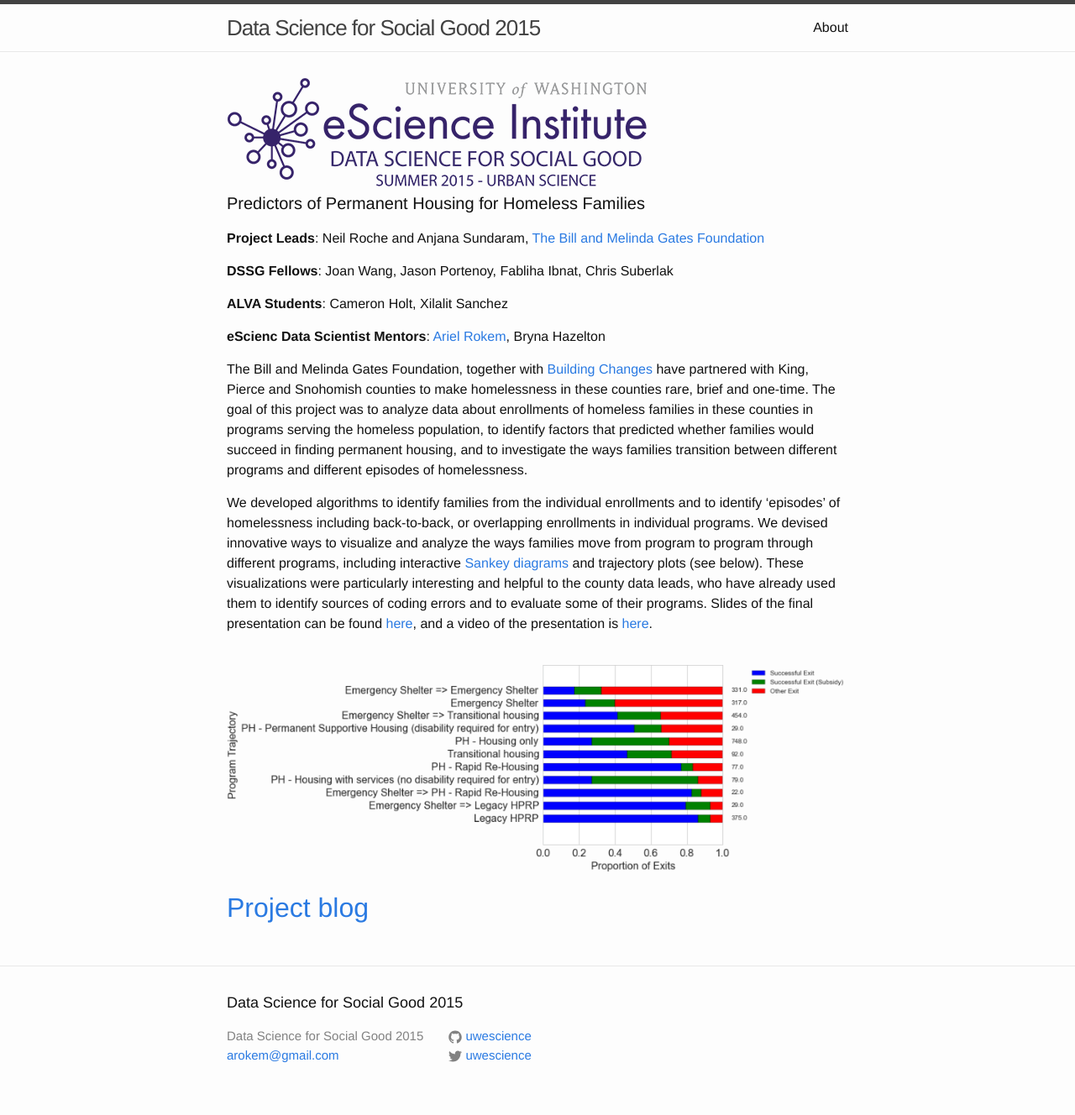
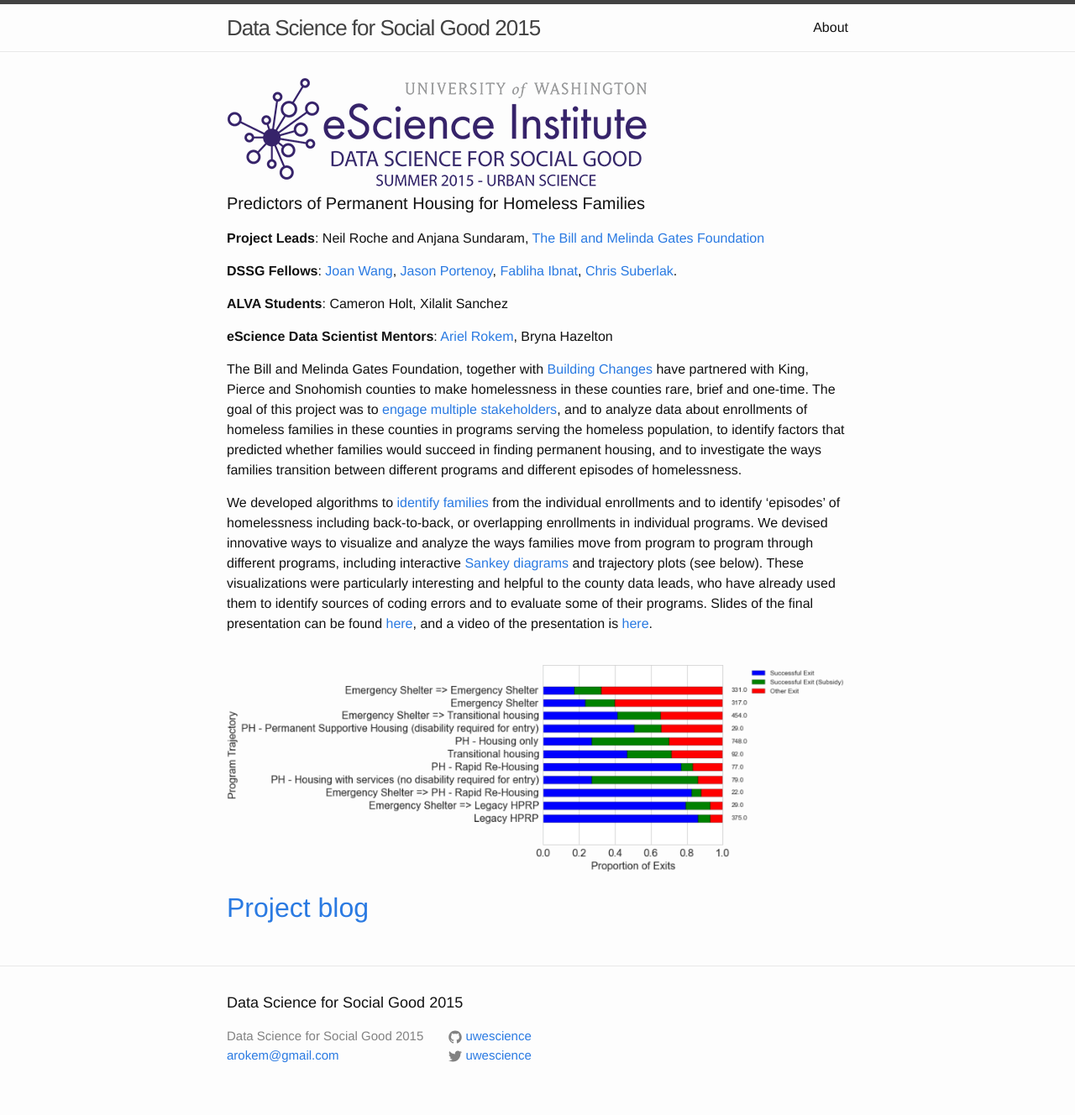
Before and after one commit to uwescience/DSSG2015-predicting-permanent-housing, a Jekyll site: the page built from index.md, in a window 1280 px wide. Shown: the whole page at 84% size. Built offline with Jekyll 4.4.1, drawn with Linux system fonts in a browser that asks for light colours.

Commit message:
Add some links!

```diff
--- a/index.md
+++ b/index.md
@@ -10,16 +10,15 @@ layout: home
 
 **Project Leads**: Neil Roche and Anjana Sundaram, [The Bill and Melinda Gates Foundation](http://www.gatesfoundation.org/)
 
-**DSSG Fellows**: Joan Wang, Jason Portenoy, Fabliha Ibnat, Chris Suberlak
+**DSSG Fellows**: <a href="http://uwescience.github.io/DSSG2015-predicting-permanent-housing/2015-07-03-joan-introduction/">Joan Wang</a>, <a href="http://uwescience.github.io/DSSG2015-predicting-permanent-housing/2015-07-16-jason-introduction/">Jason Portenoy</a>, <a href="http://uwescience.github.io/DSSG2015-predicting-permanent-housing/2015-07-03-fabliha-introduction/">Fabliha Ibnat</a>, <a href="http://uwescience.github.io/DSSG2015-predicting-permanent-housing/2015-07-05-chris-introduction/">Chris Suberlak</a>.
 
 **ALVA Students**: Cameron Holt, Xilalit Sanchez
 
-**eScienc Data Scientist Mentors**: [Ariel Rokem](http://arokem.org), Bryna Hazelton
+**eScience Data Scientist Mentors**: [Ariel Rokem](http://arokem.org), Bryna Hazelton
 
+The Bill and Melinda Gates Foundation, together with [Building Changes](http://www.buildingchanges.org/) have partnered with King, Pierce and Snohomish counties to make homelessness in these counties rare, brief and one-time. The goal of this project was to <a href="http://uwescience.github.io/DSSG2015-predicting-permanent-housing/2015-08-06-multi-stakeholder-collaboration/">engage multiple stakeholders</a>, and to analyze data about enrollments of homeless families in these counties in programs serving the homeless population, to identify factors that predicted whether families would succeed in finding permanent housing, and to investigate the ways families transition between different programs and different episodes of homelessness.
 
-The Bill and Melinda Gates Foundation, together with [Building Changes](http://www.buildingchanges.org/) have partnered with King, Pierce and Snohomish counties to make homelessness in these counties rare, brief and one-time. The goal of this project was to analyze data about enrollments of homeless families in these counties in programs serving the homeless population, to identify factors that predicted whether families would succeed in finding permanent housing, and to investigate the ways families transition between different programs and different episodes of homelessness.
-
-We developed algorithms to identify families from the individual enrollments and to identify 'episodes' of homelessness including back-to-back, or overlapping enrollments in individual programs. We devised innovative ways to visualize and analyze the ways families move from program to program through different programs, including interactive [Sankey diagrams](tinyurl.com/dssg-homeless) and trajectory plots (see below). These visualizations were particularly interesting and helpful to the county data leads, who have already used them to identify sources of coding errors and to evaluate some of their programs. Slides of the final presentation can be found <a href="http://uwescience.github.io/DSSG2015-predicting-permanent-housing/images/DSSG2015-PPH-final-presentation.pdf">here</a>, and a video of the presentation is<a href="https://uw.hosted.panopto.com/Panopto/Pages/Viewer.aspx?id=bfe033ea-524f-b8cc-3bae-a0ac3a65794b"> here</a>.
+We developed algorithms to <a href="http://uwescience.github.io/DSSG2015-predicting-permanent-housing/2015-07-27-chris-galaxy-clusters/">identify families</a> from the individual enrollments and to identify 'episodes' of homelessness including back-to-back, or overlapping enrollments in individual programs. We devised innovative ways to visualize and analyze the ways families move from program to program through different programs, including interactive [Sankey diagrams](tinyurl.com/dssg-homeless) and trajectory plots (see below). These visualizations were particularly interesting and helpful to the county data leads, who have already used them to identify sources of coding errors and to evaluate some of their programs. Slides of the final presentation can be found <a href="http://uwescience.github.io/DSSG2015-predicting-permanent-housing/images/DSSG2015-PPH-final-presentation.pdf">here</a>, and a video of the presentation is<a href="https://uw.hosted.panopto.com/Panopto/Pages/Viewer.aspx?id=bfe033ea-524f-b8cc-3bae-a0ac3a65794b"> here</a>.
 
 <img src="http://uwescience.github.io/DSSG2015-predicting-permanent-housing/images/PierceTrajectories.png" alt="Trajectories in Pierce county" style="width:1500px;">
 
```
